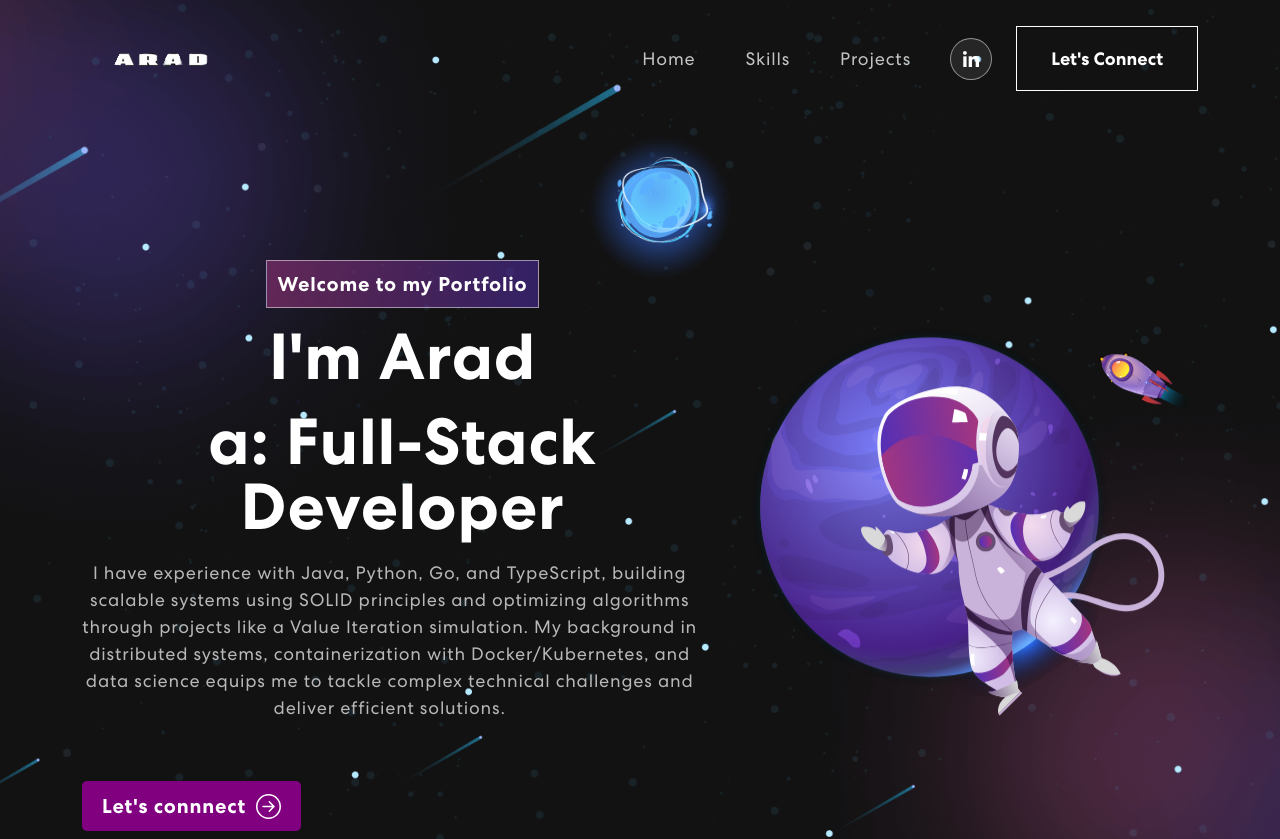
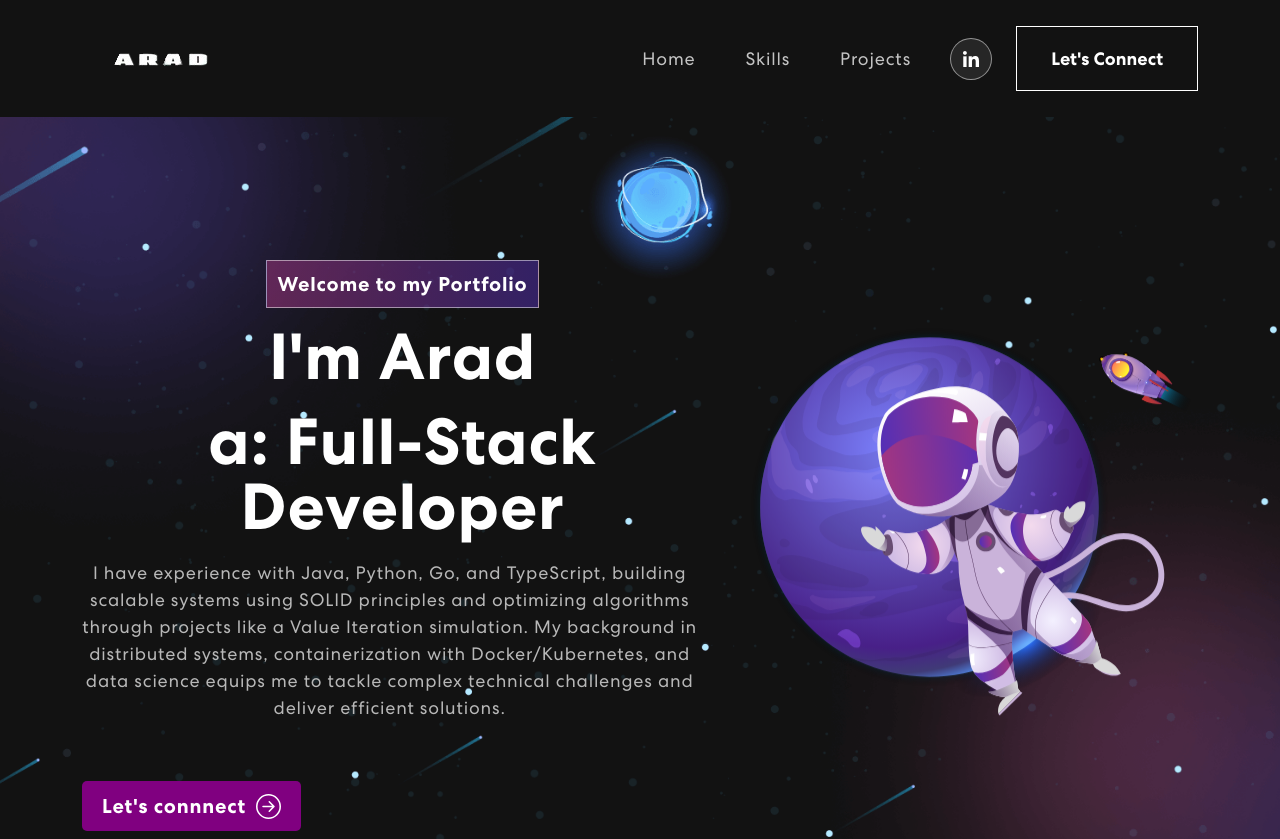
Before and after one commit to aradsab/AradParshadPortfolio, a React (Create React App) app: page / in a window 1280 px wide. Shown: the top 839 px of the page. Built offline with nearby package versions, Linux system fonts and the light colour scheme.

Commit message:
Update App.css

```diff
--- a/src/App.css
+++ b/src/App.css
@@ -49,6 +49,7 @@ nav.navbar {
   top: 0;
   z-index: 9999;
   transition: 0.32s ease-in-out;
+  background-color: #121212;
 }
 nav.navbar.scrolled {
   padding: 0px 0;
@@ -120,6 +121,11 @@ span.navbar-text {
   position: relative;
   background-color: transparent;
   transition: 0.3s ease-in-out;
+}
+.navbar-text {
+  display: flex;
+  align-items: center;
+  justify-content: center;
 }
 .navbar-text button span {
   z-index: 1;
@@ -536,6 +542,7 @@ nav.navbar .navbar-toggler[aria-expanded="true"] .navbar-toggler-icon {
 
   nav.navbar {
     padding: 10px 0;
+    background-color: #121212;
   }
   nav.navbar a.navbar-brand {
     width: 20%;
```
